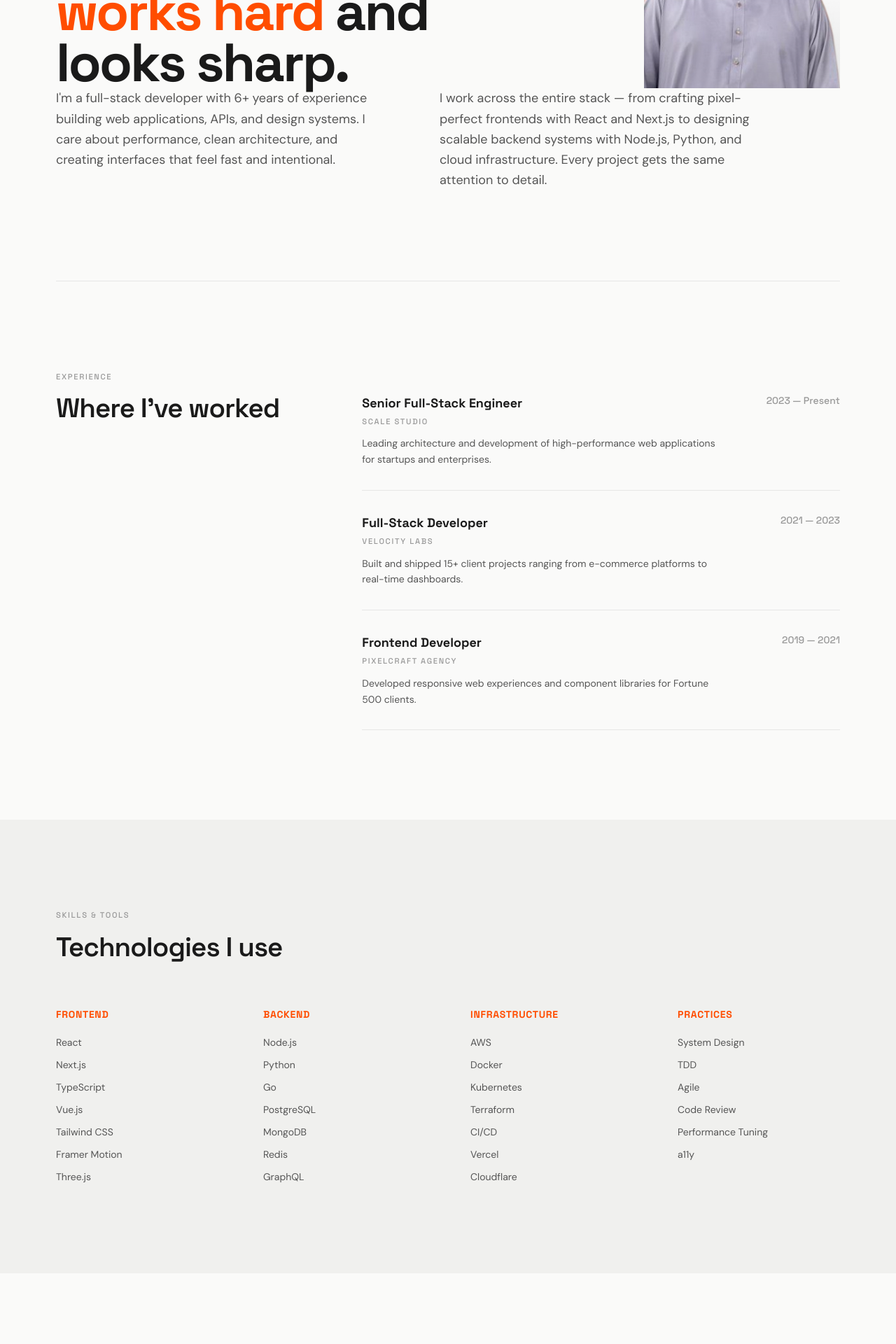
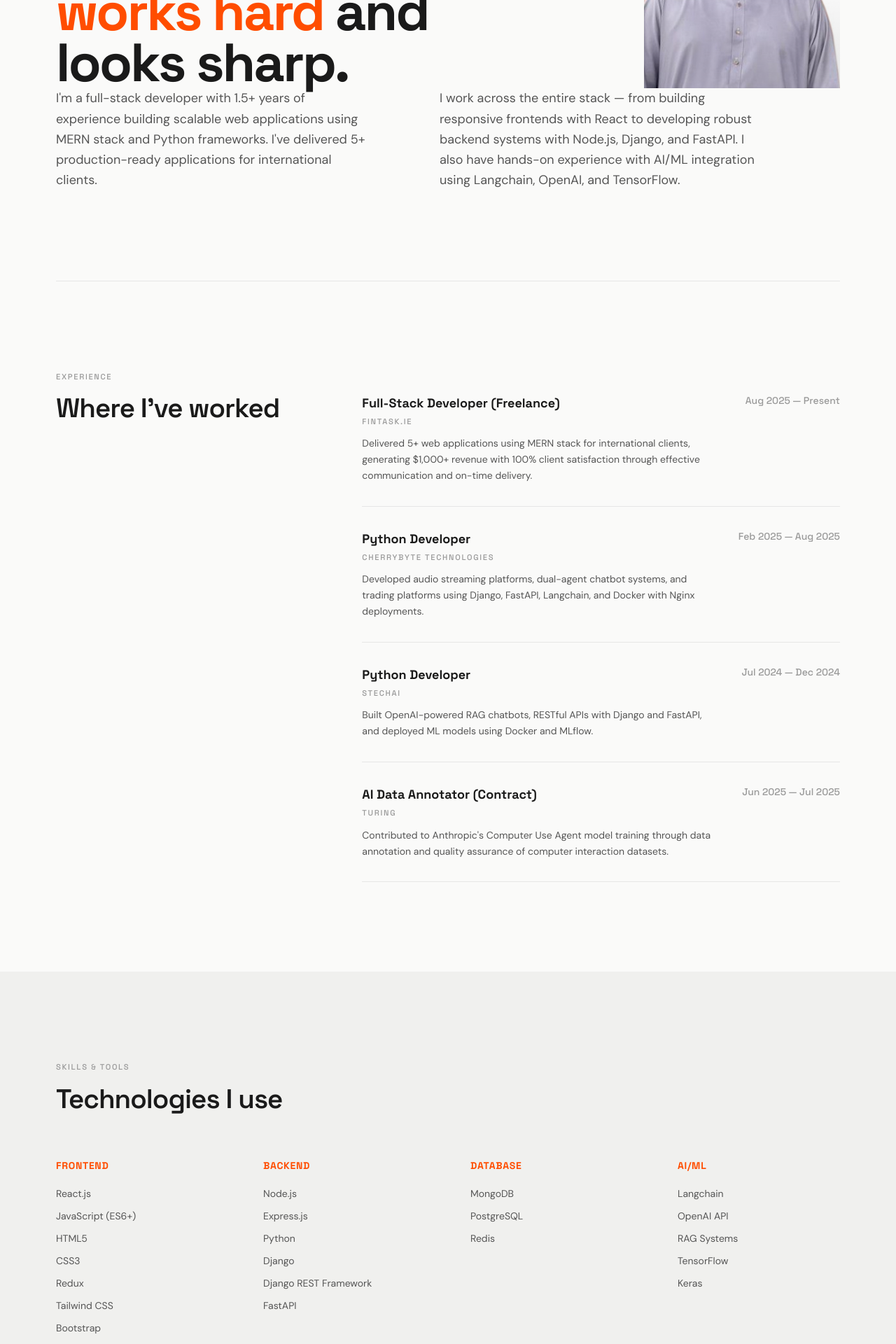
Before and after one commit to mbilalsarwarawan/portfolio, a Next.js app in the folder site/: page /about in a window 1280 px wide. Shown: the part 420-2340 px from the top of the page at 70% size. Built offline with nearby package versions, Linux system fonts and the light colour scheme.

Commit message:
added the information

```diff
--- a/site/app/about/page.tsx
+++ b/site/app/about/page.tsx
@@ -70,16 +70,16 @@ export default function AboutPage() {
             className="grid md:grid-cols-2 gap-12 md:gap-24 max-w-[1000px]"
           >
             <p className="text-lg leading-relaxed" style={{ color: 'var(--text-secondary)' }}>
-              I&apos;m a full-stack developer with 6+ years of experience
-              building web applications, APIs, and design systems. I care about
-              performance, clean architecture, and creating interfaces that
-              feel fast and intentional.
+              I&apos;m a full-stack developer with 1.5+ years of experience
+              building scalable web applications using MERN stack and Python
+              frameworks. I&apos;ve delivered 5+ production-ready applications
+              for international clients.
             </p>
             <p className="text-lg leading-relaxed" style={{ color: 'var(--text-secondary)' }}>
-              I work across the entire stack — from crafting pixel-perfect
-              frontends with React and Next.js to designing scalable backend
-              systems with Node.js, Python, and cloud infrastructure. Every
-              project gets the same attention to detail.
+              I work across the entire stack — from building responsive
+              frontends with React to developing robust backend systems with
+              Node.js, Django, and FastAPI. I also have hands-on experience
+              with AI/ML integration using Langchain, OpenAI, and TensorFlow.
             </p>
           </motion.div>
         </div>
--- a/site/app/contact/page.tsx
+++ b/site/app/contact/page.tsx
@@ -79,11 +79,11 @@ export default function ContactPage() {
                 <div>
                   <div className="label-caps mb-3">Email</div>
                   <a
-                    href="mailto:hello@bilal.dev"
+                    href="mailto:mbilalsarwarawan@gmail.com"
                     className="text-sm font-medium transition-colors duration-200 hover:opacity-70"
                     style={{ fontFamily: 'var(--font-display)', color: 'var(--text-primary)' }}
                   >
-                    hello@bilal.dev
+                    mbilalsarwarawan@gmail.com
                   </a>
                 </div>
                 <div>
@@ -92,16 +92,18 @@ export default function ContactPage() {
                     className="text-sm font-medium"
                     style={{ fontFamily: 'var(--font-display)', color: 'var(--text-primary)' }}
                   >
-                    Available Worldwide
+                    Lahore, Pakistan
                   </span>
                 </div>
                 <div>
                   <div className="label-caps mb-3">Socials</div>
                   <div className="flex gap-4">
-                    {['GitHub', 'Twitter', 'LinkedIn'].map((s) => (
+                    {[{ label: 'GitHub', href: 'https://github.com/mbilalsarwarawan' }, { label: 'LinkedIn', href: 'https://linkedin.com/in/muhammad-awan-bilal' }].map((s) => (
                       <a
-                        key={s}
-                        href="#"
+                        key={s.label}
+                        href={s.href}
+                        target="_blank"
+                        rel="noopener noreferrer"
                         className="text-sm font-medium transition-colors duration-200"
                         style={{
                           fontFamily: 'var(--font-display)',
@@ -110,7 +112,7 @@ export default function ContactPage() {
                         onMouseEnter={(e) => (e.currentTarget.style.color = 'var(--accent)')}
                         onMouseLeave={(e) => (e.currentTarget.style.color = 'var(--text-tertiary)')}
                       >
-                        {s}
+                        {s.label}
                       </a>
                     ))}
                   </div>
--- a/site/app/layout.tsx
+++ b/site/app/layout.tsx
@@ -18,13 +18,13 @@ const dmSans = DM_Sans({
 });
 
 export const metadata: Metadata = {
-  title: 'Bilal — Full-Stack Developer',
+  title: 'Muhammad Bilal Awan — Full-Stack Developer',
   description:
-    'Full-stack developer crafting high-performance web applications, APIs, and design systems. Specializing in React, Node.js, and cloud architecture.',
+    'Full-Stack Developer with 1.5+ years of experience building scalable web applications using MERN stack and Python frameworks. Delivered 5+ production-ready applications for international clients.',
   openGraph: {
-    title: 'Bilal — Full-Stack Developer',
+    title: 'Muhammad Bilal Awan — Full-Stack Developer',
     description:
-      'Full-stack developer crafting high-performance web applications.',
+      'Full-Stack Developer building scalable web applications with MERN stack and Python frameworks.',
     type: 'website',
   },
 };
--- a/site/app/page.tsx
+++ b/site/app/page.tsx
@@ -73,9 +73,9 @@ export default function Home() {
                 className="text-lg leading-relaxed max-w-md"
                 style={{ color: 'var(--text-secondary)' }}
               >
-                From concept to deployment — I architect, build, and ship
-                web applications that scale. Clean code, fast interfaces,
-                solid infrastructure.
+                From concept to deployment — I build and ship full-stack
+                web applications and AI-powered solutions. MERN stack,
+                Python frameworks, and modern DevOps.
               </p>
             </div>
 
@@ -85,22 +85,22 @@ export default function Home() {
                 {
                   num: '01',
                   title: 'Frontend',
-                  desc: 'React, Next.js, TypeScript — fast, accessible, pixel-perfect interfaces.',
+                  desc: 'React.js, JavaScript, HTML5, CSS3, Tailwind CSS — responsive, fast interfaces.',
                 },
                 {
                   num: '02',
                   title: 'Backend',
-                  desc: 'Node.js, Python, Go — scalable APIs, real-time systems, microservices.',
+                  desc: 'Node.js, Express.js, Django, FastAPI — scalable APIs and server-side systems.',
                 },
                 {
                   num: '03',
-                  title: 'Infrastructure',
-                  desc: 'AWS, Docker, CI/CD — automated deployments, monitoring, zero downtime.',
+                  title: 'AI / ML',
+                  desc: 'Langchain, OpenAI API, RAG systems, TensorFlow — intelligent applications.',
                 },
                 {
                   num: '04',
-                  title: 'Design Systems',
-                  desc: 'Component libraries, tokens, documentation — consistency at scale.',
+                  title: 'DevOps',
+                  desc: 'Docker, Nginx, Linux, Git — containerized deployments and CI/CD workflows.',
                 },
               ].map((item) => (
                 <div
--- a/site/components/Footer.tsx
+++ b/site/components/Footer.tsx
@@ -10,9 +10,8 @@ const navLinks = [
 ];
 
 const socialLinks = [
-  { href: 'https://github.com', label: 'GitHub' },
-  { href: 'https://twitter.com', label: 'Twitter' },
-  { href: 'https://linkedin.com', label: 'LinkedIn' },
+  { href: 'https://github.com/mbilalsarwarawan', label: 'GitHub' },
+  { href: 'https://linkedin.com/in/muhammad-awan-bilal', label: 'LinkedIn' },
 ];
 
 export function Footer() {
--- a/site/components/Hero.tsx
+++ b/site/components/Hero.tsx
@@ -1,7 +1,36 @@
 'use client';
 
 import Image from 'next/image';
-import { motion } from 'framer-motion';
+import { motion, useInView } from 'framer-motion';
+import { useEffect, useRef, useState } from 'react';
+
+function CountUp({ to, suffix = '', delay = 0 }: { to: number; suffix?: string; delay?: number }) {
+  const ref = useRef<HTMLDivElement>(null);
+  const inView = useInView(ref, { once: true });
+  const [display, setDisplay] = useState(0);
+  const rafRef = useRef(0);
+
+  useEffect(() => {
+    if (!inView) return;
+    const timer = setTimeout(() => {
+      const start = performance.now();
+      const duration = 1800;
+      const tick = (now: number) => {
+        const t = Math.min((now - start) / duration, 1);
+        const eased = 1 - Math.pow(1 - t, 4);
+        setDisplay(Math.round(eased * to));
+        if (t < 1) rafRef.current = requestAnimationFrame(tick);
+      };
+      rafRef.current = requestAnimationFrame(tick);
+    }, delay * 1000);
+    return () => {
+      clearTimeout(timer);
+      cancelAnimationFrame(rafRef.current);
+    };
+  }, [inView, to, delay]);
+
+  return <div ref={ref}>{display}{suffix}</div>;
+}
 
 const WORD_VARIANTS: any = {
   hidden: { y: '100%', opacity: 0 },
@@ -167,6 +196,22 @@ export function Hero() {
           variants={FADE_UP}
           initial="hidden"
           animate="visible"
+          className="mb-4 md:mb-5"
+        >
+          <span
+            className="text-sm font-semibold tracking-widest uppercase"
+            style={{ fontFamily: 'var(--font-display)', color: 'var(--text-tertiary)' }}
+          >
+            Muhammad Bilal Awan
+          </span>
+        </motion.div>
+
+        {/* Role label */}
+        <motion.div
+          custom={0.15}
+          variants={FADE_UP}
+          initial="hidden"
+          animate="visible"
           className="label-caps mb-6 md:mb-8"
         >
           Full-Stack Developer
@@ -195,8 +240,7 @@ export function Hero() {
             className="text-lg md:text-xl max-w-md leading-relaxed"
             style={{ color: 'var(--text-secondary)' }}
           >
-            Specializing in high-performance applications, scalable APIs,
-            and interfaces that feel fast and look sharp.
+            Full-Stack Developer specializing in MERN stack and Python frameworks — building scalable web apps and AI-powered solutions for international clients.
           </motion.p>
 
           <motion.div
@@ -238,16 +282,16 @@ export function Hero() {
           style={{ borderTop: '1px solid var(--border)' }}
         >
           {[
-            { value: '6+', label: 'Years Experience' },
-            { value: '50+', label: 'Projects Shipped' },
-            { value: '30+', label: 'Happy Clients' },
-          ].map(({ value, label }) => (
+            { to: 1, suffix: '.5+ yrs', label: 'Experience' },
+            { to: 10, suffix: '+', label: 'Projects Shipped' },
+            { to: 100, suffix: '%', label: 'Client Satisfaction' },
+          ].map(({ to, suffix, label }) => (
             <div key={label}>
               <div
                 className="text-3xl md:text-4xl font-bold tracking-tight"
                 style={{ fontFamily: 'var(--font-display)' }}
               >
-                {value}
+                <CountUp to={to} suffix={suffix} delay={2.4} />
               </div>
               <div className="label-caps mt-2">{label}</div>
             </div>
--- a/site/components/Marquee.tsx
+++ b/site/components/Marquee.tsx
@@ -1,9 +1,9 @@
 'use client';
 
 const ITEMS = [
-  'React', 'Next.js', 'TypeScript', 'Node.js', 'Python', 'Go',
-  'PostgreSQL', 'MongoDB', 'Redis', 'GraphQL', 'Docker', 'AWS',
-  'Tailwind CSS', 'Figma', 'Three.js', 'WebSocket', 'Prisma', 'Vercel',
+  'React.js', 'JavaScript', 'Node.js', 'Express.js', 'Python', 'Django',
+  'FastAPI', 'MongoDB', 'PostgreSQL', 'Redis', 'Docker', 'Nginx',
+  'Tailwind CSS', 'Langchain', 'OpenAI API', 'TensorFlow', 'Git', 'Linux',
 ];
 
 function MarqueeRow({ reverse = false }: { reverse?: boolean }) {
--- a/site/lib/data.ts
+++ b/site/lib/data.ts
@@ -13,111 +13,110 @@ export interface Project {
 
 export const projects: Project[] = [
   {
-    slug: 'devflow',
-    title: 'DevFlow',
+    slug: 'loca-key',
+    title: 'Loca-Key',
     description:
-      'A real-time collaborative IDE with integrated CI/CD, live pair programming, and AI-assisted code review. Built for distributed engineering teams.',
+      'A location-based discount platform with QR code scanning, geolocation filtering, and multi-role dashboards for businesses and admins managing offer redemptions.',
     image: '01',
-    tags: ['Next.js', 'TypeScript', 'WebSocket', 'PostgreSQL', 'Docker'],
+    tags: ['React.js', 'Node.js', 'Express.js', 'MongoDB', 'Tailwind CSS'],
     year: '2025',
-    role: 'Full-Stack Lead',
+    role: 'Full-Stack Developer',
     content:
-      'DevFlow is a next-generation collaborative development environment that supports real-time code editing across multiple users. The architecture uses CRDTs for conflict-free state synchronization, WebSocket connections for sub-50ms latency, and a custom LSP bridge for cross-language intelligence. The CI/CD pipeline integrates directly into the editor workspace, giving developers instant feedback on builds and tests.',
-    liveUrl: 'https://devflow.example.com',
-    githubUrl: 'https://github.com/example/devflow',
+      'Loca-Key is a location-based discount platform that connects businesses with nearby customers. Features include QR code scanning for offer redemptions, geolocation-based filtering to discover deals, and multi-role dashboards for businesses and admins. The platform handles real-time offer management and analytics for participating businesses.',
   },
   {
-    slug: 'finova-dashboard',
-    title: 'Finova Dashboard',
+    slug: 'mister-clay',
+    title: 'Mister Clay',
     description:
-      'High-frequency trading analytics dashboard processing 2M+ data points with sub-second rendering and real-time WebSocket streams.',
+      'Full-featured e-commerce platform for paint products with cart functionality, Stripe payment integration, inventory management, and responsive design.',
     image: '02',
-    tags: ['React', 'D3.js', 'Node.js', 'Redis', 'AWS'],
-    year: '2024',
-    role: 'Frontend Architect',
+    tags: ['React.js', 'Node.js', 'Express.js', 'MongoDB', 'Stripe'],
+    year: '2025',
+    role: 'Full-Stack Developer',
     content:
-      'Finova is a trading analytics platform designed for institutional investors. The dashboard renders complex candlestick charts, heatmaps, and order flow visualizations using D3.js with canvas fallback for performance. Data streams in real-time through WebSocket connections backed by Redis pub/sub. The system handles 2M+ data points while maintaining 60fps rendering through virtualized viewports and web worker offloading.',
-    liveUrl: 'https://finova.example.com',
+      'Mister Clay is a complete e-commerce solution for paint products. Built with the MERN stack, it features a full shopping cart system, Stripe payment integration for secure transactions, real-time inventory management, and a fully responsive design optimized for all devices.',
   },
   {
-    slug: 'atlas-cms',
-    title: 'Atlas CMS',
+    slug: 'nomia-docs-chatbot',
+    title: 'NOMIA Docs Chatbot',
     description:
-      'A headless content management system with visual page builder, role-based access, multi-tenant architecture, and edge-deployed API.',
+      'Dual-agent chatbot system combining RAG and SQL agents using Langchain, enabling natural language queries across both structured and unstructured documents.',
     image: '03',
-    tags: ['Next.js', 'GraphQL', 'MongoDB', 'Cloudflare Workers'],
-    year: '2024',
-    role: 'Solo Developer',
+    tags: ['Python', 'Langchain', 'FastAPI', 'Docker', 'Nginx'],
+    year: '2025',
+    role: 'Python Developer',
     content:
-      'Atlas is a headless CMS built for agencies that need multi-tenant content management. Features include a drag-and-drop page builder, real-time preview, granular RBAC, and a GraphQL API deployed to the edge via Cloudflare Workers. The visual editor supports nested components, conditional fields, and localization across 12 languages.',
-    githubUrl: 'https://github.com/example/atlas-cms',
+      'Built a dual-agent chatbot system for NOMIA Docs that combines RAG (Retrieval-Augmented Generation) and SQL agents using Langchain. The system enables natural language queries across both structured databases and unstructured documents. Deployed with FastAPI, Docker containerization, and Nginx reverse proxy, achieving 99.5% uptime in production.',
   },
   {
-    slug: 'pulse-health',
-    title: 'Pulse Health',
+    slug: 'slaythebear',
+    title: 'SlayTheBear Trading Platform',
     description:
-      'Cross-platform health tracking app with wearable device integration, ML-powered insights, and HIPAA-compliant data handling.',
+      'Trading platform built with Django featuring subscription system with Stripe integration and JWT authentication, increasing paid conversions by 25%.',
     image: '04',
-    tags: ['React Native', 'Python', 'FastAPI', 'TensorFlow', 'PostgreSQL'],
-    year: '2023',
-    role: 'Full-Stack Developer',
+    tags: ['Python', 'Django', 'Stripe', 'JWT', 'PostgreSQL'],
+    year: '2025',
+    role: 'Python Developer',
     content:
-      'Pulse Health is a comprehensive wellness platform that syncs with Apple Watch, Fitbit, and Garmin devices. The backend runs FastAPI with async processing for real-time health metrics. An ML pipeline built on TensorFlow analyzes sleep patterns, heart rate variability, and activity data to generate personalized health insights. All data handling is HIPAA-compliant with end-to-end encryption.',
-    liveUrl: 'https://pulsehealth.example.com',
+      'Led backend development for SlayTheBear, a trading platform built with Django. Implemented a subscription system with Stripe integration and JWT authentication. The platform features secure payment processing, user management, and trading tools that helped increase paid conversions by 25%.',
   },
   {
-    slug: 'nexus-ecommerce',
-    title: 'Nexus Commerce',
+    slug: 'audio-streaming-platform',
+    title: 'Audio Streaming Platform',
     description:
-      'Headless e-commerce platform handling $3M+ annual GMV with Stripe Connect, inventory sync, and AI-powered product recommendations.',
+      'Audio streaming platform using Django, Celery, Redis, and HLS protocol, achieving buffer-free delivery for 500+ concurrent users.',
     image: '05',
-    tags: ['Next.js', 'Stripe', 'Prisma', 'Redis', 'Vercel'],
-    year: '2023',
-    role: 'Tech Lead',
+    tags: ['Python', 'Django', 'Celery', 'Redis', 'Nginx'],
+    year: '2025',
+    role: 'Python Developer',
     content:
-      'Nexus is a multi-vendor e-commerce platform built on a headless architecture. It features Stripe Connect for marketplace payments, real-time inventory synchronization across vendors, and an AI recommendation engine that increased AOV by 34%. The storefront is statically generated with ISR for product pages, achieving sub-second load times globally.',
-    liveUrl: 'https://nexus.example.com',
-    githubUrl: 'https://github.com/example/nexus',
+      'Developed an audio streaming platform using Django, Celery for async task processing, Redis for caching, and HLS protocol for adaptive streaming. Deployed on a Linux server with Nginx, the platform achieves buffer-free audio delivery for 500+ concurrent users.',
   },
   {
-    slug: 'spectra-design',
-    title: 'Spectra Design System',
+    slug: 'ai-plant-recognition',
+    title: 'AI Plant Recognition App',
     description:
-      'Enterprise design system with 80+ components, Figma-to-code pipeline, automated visual regression testing, and full a11y compliance.',
+      'Mobile app with custom CNN model achieving 92% accuracy on 10,000+ plant images across 50 species, deployed via Firebase ML Kit for real-time inference.',
     image: '06',
-    tags: ['React', 'Storybook', 'TypeScript', 'Chromatic', 'Figma API'],
-    year: '2023',
-    role: 'Design Engineer',
+    tags: ['TensorFlow', 'Keras', 'Firebase ML Kit', 'Flutter'],
+    year: '2024',
+    role: 'ML Developer',
     content:
-      'Spectra is a design system used across 12 product teams at a Series C startup. It includes 80+ React components with full TypeScript coverage, automated visual regression testing via Chromatic, and a custom Figma plugin that syncs design tokens directly to code. Every component meets WCAG 2.1 AA standards with comprehensive keyboard navigation and screen reader support.',
-    githubUrl: 'https://github.com/example/spectra',
+      'Final year project — trained a custom CNN model using TensorFlow achieving 92% accuracy on 10,000+ plant images across 50 species. Converted the model to TensorFlow Lite and deployed to Firebase ML Kit for real-time mobile inference with sub-second response time on Flutter.',
   },
 ];
 
 export const skills = {
-  frontend: ['React', 'Next.js', 'TypeScript', 'Vue.js', 'Tailwind CSS', 'Framer Motion', 'Three.js'],
-  backend: ['Node.js', 'Python', 'Go', 'PostgreSQL', 'MongoDB', 'Redis', 'GraphQL'],
-  infrastructure: ['AWS', 'Docker', 'Kubernetes', 'Terraform', 'CI/CD', 'Vercel', 'Cloudflare'],
-  practices: ['System Design', 'TDD', 'Agile', 'Code Review', 'Performance Tuning', 'a11y'],
+  frontend: ['React.js', 'JavaScript (ES6+)', 'HTML5', 'CSS3', 'Redux', 'Tailwind CSS', 'Bootstrap'],
+  backend: ['Node.js', 'Express.js', 'Python', 'Django', 'Django REST Framework', 'FastAPI'],
+  database: ['MongoDB', 'PostgreSQL', 'Redis'],
+  'ai/ml': ['Langchain', 'OpenAI API', 'RAG Systems', 'TensorFlow', 'Keras'],
+  'devops & tools': ['Docker', 'Nginx', 'Git', 'GitHub', 'Linux', 'Celery'],
 };
 
 export const experience = [
   {
-    period: '2023 — Present',
-    role: 'Senior Full-Stack Engineer',
-    company: 'Scale Studio',
-    description: 'Leading architecture and development of high-performance web applications for startups and enterprises.',
+    period: 'Aug 2025 — Present',
+    role: 'Full-Stack Developer (Freelance)',
+    company: 'Fintask.ie',
+    description: 'Delivered 5+ web applications using MERN stack for international clients, generating $1,000+ revenue with 100% client satisfaction through effective communication and on-time delivery.',
   },
   {
-    period: '2021 — 2023',
-    role: 'Full-Stack Developer',
-    company: 'Velocity Labs',
-    description: 'Built and shipped 15+ client projects ranging from e-commerce platforms to real-time dashboards.',
+    period: 'Feb 2025 — Aug 2025',
+    role: 'Python Developer',
+    company: 'Cherrybyte Technologies',
+    description: 'Developed audio streaming platforms, dual-agent chatbot systems, and trading platforms using Django, FastAPI, Langchain, and Docker with Nginx deployments.',
   },
   {
-    period: '2019 — 2021',
-    role: 'Frontend Developer',
-    company: 'PixelCraft Agency',
-    description: 'Developed responsive web experiences and component libraries for Fortune 500 clients.',
+    period: 'Jul 2024 — Dec 2024',
+    role: 'Python Developer',
+    company: 'StechAi',
+    description: 'Built OpenAI-powered RAG chatbots, RESTful APIs with Django and FastAPI, and deployed ML models using Docker and MLflow.',
+  },
+  {
+    period: 'Jun 2025 — Jul 2025',
+    role: 'AI Data Annotator (Contract)',
+    company: 'Turing',
+    description: 'Contributed to Anthropic\'s Computer Use Agent model training through data annotation and quality assurance of computer interaction datasets.',
   },
 ];
```
